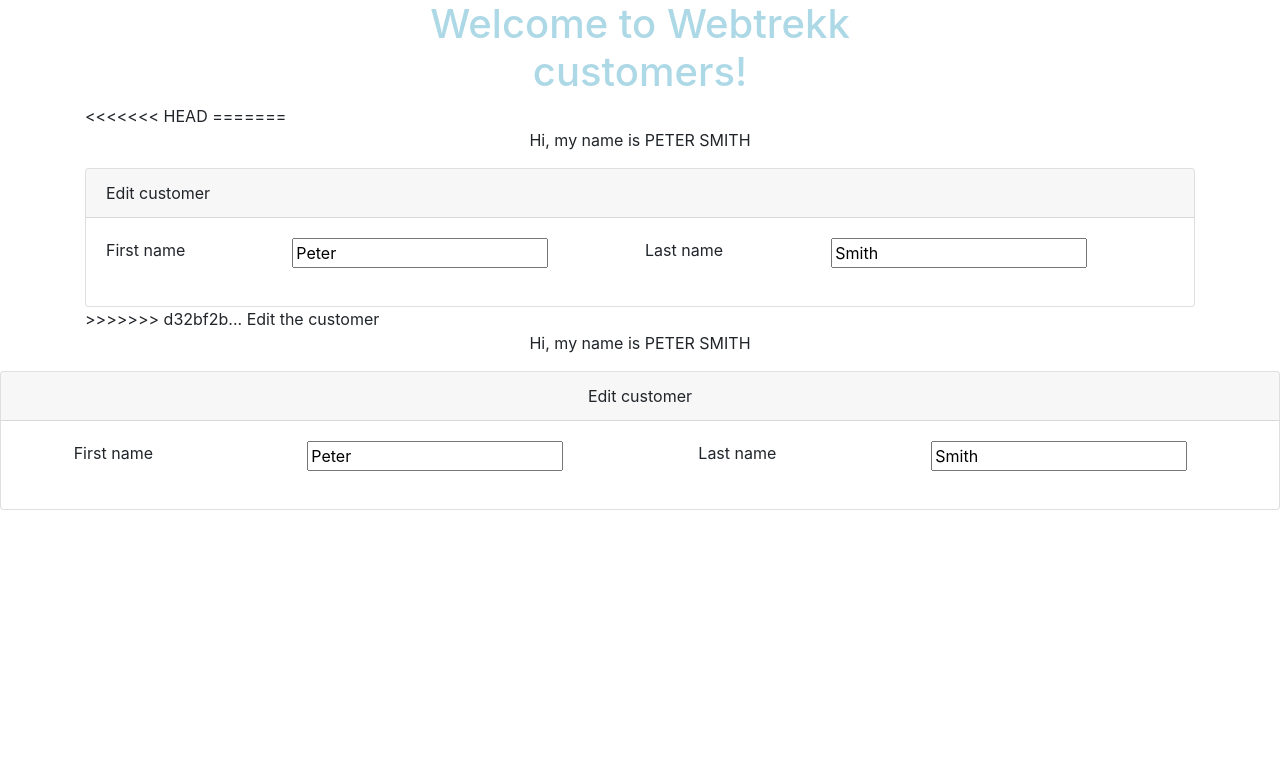
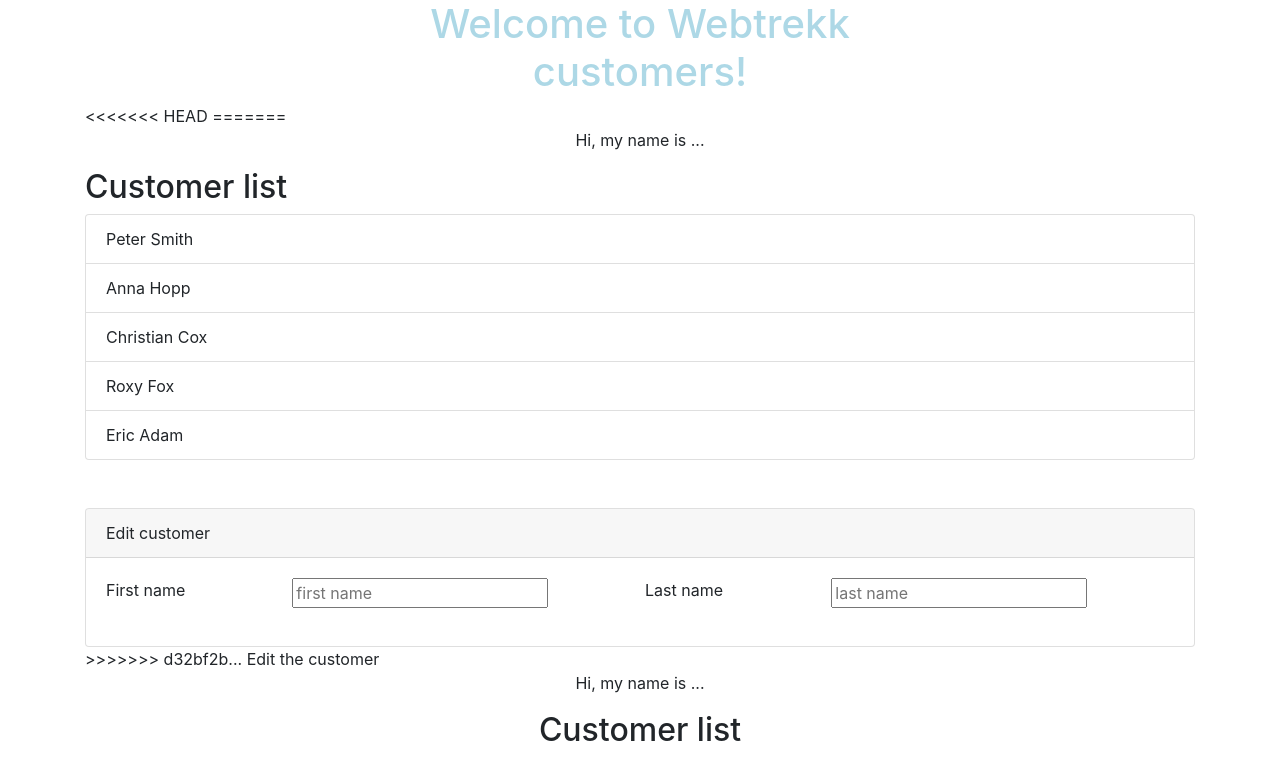
Before and after one commit to alunenko/webtrekk, an Angular app in the folder webtrekk-customers/: page / in a window 1280 px wide. Shown: the top 757 px of the page. Built offline with nearby package versions, Linux system fonts and the light colour scheme.

Commit message:
Create mock customers. Displaying customers.

```diff
--- a/webtrekk-customers/src/app/customer/customer.component.html
+++ b/webtrekk-customers/src/app/customer/customer.component.html
@@ -1,10 +1,20 @@
 <div class="row">
   <div class="col text-center">
-    <p>Hi, my name is {{ customer.name.first + ' ' + customer.name.last | uppercase }}</p>
+    <p>Hi, my name is ... <!-- {{ customer.name.first + ' ' + customer.name.last | uppercase }} --></p>
   </div>
 </div>
 
-<form>
+<div class="row">
+  <div class="col">
+    <h2>Customer list</h2>
+    <ul class="list-group">
+      <li class="list-group-item"
+          *ngFor="let customer of customers">{{ customer.name.first + ' ' + customer.name.last }}</li>
+    </ul>
+  </div>
+</div>
+
+<form class="mt-5">
   <div class="card">
     <div class="card-header">Edit customer</div>
     <div class="card-body">
@@ -16,7 +26,8 @@
                 <label for="edit_form_first_name">First name</label>
               </div>
               <div class="col">
-                <input [(ngModel)]="customer.name.first"
+                <!--[(ngModel)]="customer.name.first"-->
+                <input
                 id="edit_form_first_name"
                 name="customer_first_name"
                 placeholder="first name">
@@ -31,7 +42,8 @@
                 <label for="edit_form_last_name">Last name</label>
               </div>
               <div class="col">
-                <input [(ngModel)]="customer.name.last"
+                <!--[(ngModel)]="customer.name.last"-->
+                <input
                 id="edit_form_last_name"
                 name="customer_last_name"
                 placeholder="last name">
--- a/webtrekk-customers/src/app/customer/customer.component.ts
+++ b/webtrekk-customers/src/app/customer/customer.component.ts
@@ -1,6 +1,7 @@
 import { Component, OnInit } from '@angular/core';
 
 import { Customer } from '../customer';
+import { CUSTOMERS } from '../mock-customers';
 
 @Component({
   selector: 'app-customer',
@@ -9,17 +10,7 @@
 })
 export class CustomerComponent implements OnInit {
 
-  customer = {
-      "customerID": 1,
-      "name": {
-          "first": "Peter",
-          "last": "Smith"
-      },
-      "birthday": "1996-10-12",
-      "gender": "m",
-      "lastContact": "2017-06-01T23:28:56.782Z",
-      "customerLifetimeValue": 191.12
-  };
+  customers = CUSTOMERS;
 
   constructor() { }
 
--- /dev/null
+++ b/webtrekk-customers/src/app/mock-customers.ts
@@ -0,0 +1,59 @@
+import { Customer } from './customer';
+
+export const CUSTOMERS: Customer[] = [
+    {
+        "customerID": 1,
+        "name": {
+            "first": "Peter",
+            "last": "Smith"
+        },
+        "birthday": "1996-10-12",
+        "gender": "m",
+        "lastContact": "2017-06-01T23:28:56.782Z",
+        "customerLifetimeValue": 191.12
+    },
+    {
+        "customerID": 2,
+        "name": {
+            "first": "Anna",
+            "last": "Hopp"
+        },
+        "birthday": "1987-05-03",
+        "gender": "w",
+        "lastContact": "2017-07-08T13:18:56.888Z",
+        "customerLifetimeValue": 50.99
+    },
+    {
+        "customerID": 3,
+        "name": {
+            "first": "Christian",
+            "last": "Cox"
+        },
+        "birthday": "1991-02-21",
+        "gender": "m",
+        "lastContact": "2017-08-01T11:57:47.142Z",
+        "customerLifetimeValue": 0
+    },
+    {
+        "customerID": 4,
+        "name": {
+            "first": "Roxy",
+            "last": "Fox"
+        },
+        "birthday": "1979-06-30",
+        "gender": "w",
+        "lastContact": "2017-01-2-29T21:08:50.700Z",
+        "customerLifetimeValue": 213.12
+    },
+    {
+        "customerID": 5,
+        "name": {
+            "first": "Eric",
+            "last": "Adam"
+        },
+        "birthday": "1969-11-21",
+        "gender": "m",
+        "lastContact": "2017-03-18T12:20:06.702Z",
+        "customerLifetimeValue": 1019.91
+    }
+];
```
Lines whose indentation alone changed are shown as unchanged.
